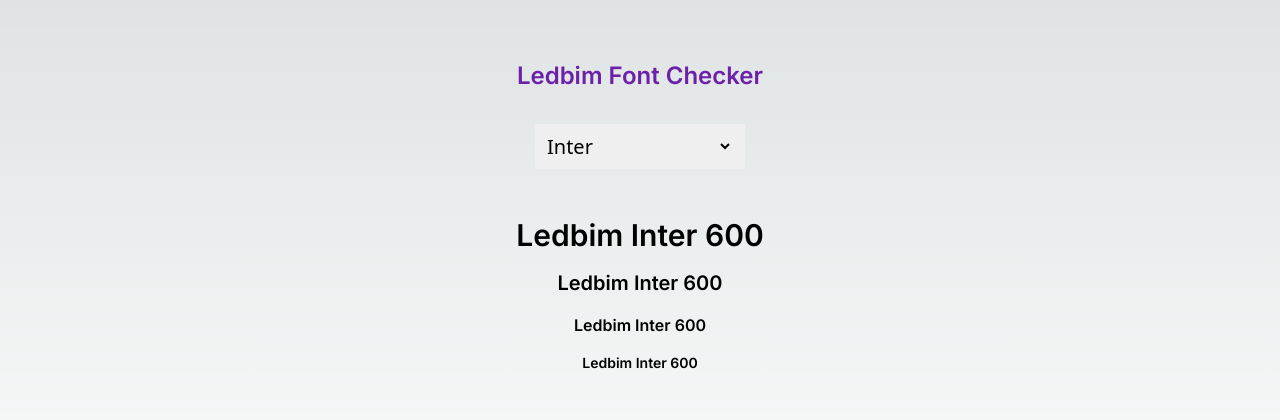
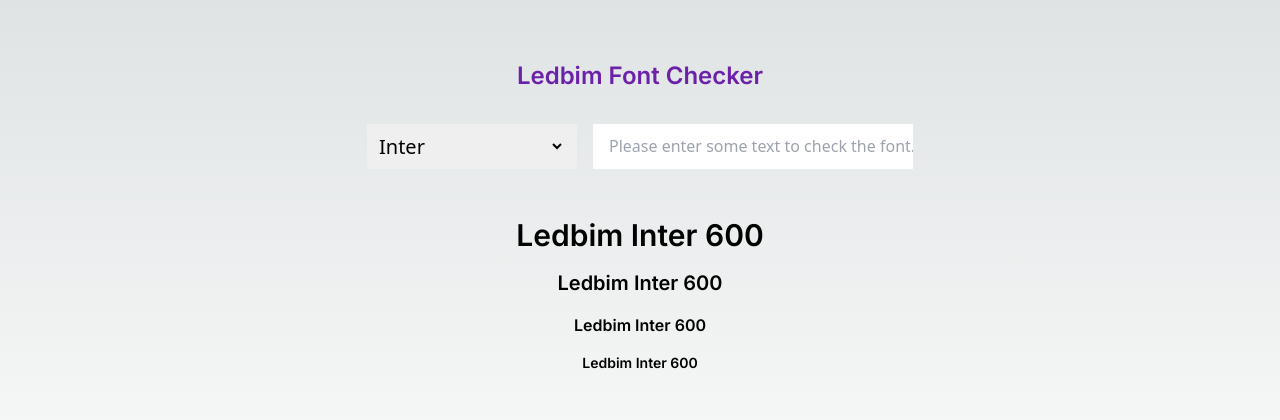
Before and after one commit to onurataasar/ledbim-font-checker, a Next.js app: page / in a window 1280 px wide. Shown: the part 184-604 px from the top of the page. Built offline with nearby package versions, Linux system fonts and the light colour scheme; a web font is replaced by a local one.

Commit message:
text input added

```diff
--- a/components/FontSelect/index.tsx
+++ b/components/FontSelect/index.tsx
@@ -4,11 +4,11 @@
   fonts = [],
   onChange,
 }: {
-  fonts?: Array<string>;
+  fonts: Array<string>;
   onChange: any;
 }) => {
   return (
-    <div>
+    <>
       <select className={styles.font_select} onChange={onChange}>
         {fonts.map((font: any, id) => (
           <option className={styles.option} key={id}>
@@ -16,7 +16,7 @@
           </option>
         ))}
       </select>
-    </div>
+    </>
   );
 };
 
--- /dev/null
+++ b/components/TextInput/index.tsx
@@ -0,0 +1,13 @@
+import React from "react";
+import styles from "./styles.module.scss";
+const TextInput = ({ onChange }: { onChange: any }) => {
+  return (
+    <input
+      className={styles.input}
+      onChange={onChange}
+      placeholder="Please enter some text to check the font..."
+    />
+  );
+};
+
+export default TextInput;
--- /dev/null
+++ b/components/TextInput/styles.module.scss
@@ -0,0 +1,3 @@
+.input {
+  @apply w-80 pl-4;
+}
--- a/pages/index.tsx
+++ b/pages/index.tsx
@@ -3,6 +3,7 @@
 import styles from "@/styles/Home.module.scss";
 import FontSelect from "@/components/FontSelect";
 import React from "react";
+import TextInput from "@/components/TextInput";
 
 const inter = Inter({ weight: "600", subsets: ["latin"] });
 const montserrat = Montserrat({ weight: "600", subsets: ["latin"] });
@@ -12,7 +13,9 @@
 export default function Home() {
   const [selectedFont, setSelectedFont] = React.useState("Inter");
   const [font, setFont] = React.useState(inter);
-
+  const [text, setText] = React.useState(
+    `Ledbim ${selectedFont} ${font.style.fontWeight}`
+  );
   React.useEffect(() => {
     if (selectedFont === "Inter") {
       setFont(inter);
@@ -40,21 +43,20 @@
       </Head>
       <main className={styles.main}>
         <h1 className={inter.className}>Ledbim Font Checker</h1>
-        <FontSelect fonts={fonts} onChange={(e: any) => handleSelect(e)} />
+        <div className={styles.input_container}>
+          <FontSelect fonts={fonts} onChange={(e: any) => handleSelect(e)} />
+          <TextInput
+            onChange={(e: {
+              target: { value: React.SetStateAction<string> };
+            }) => setText(e.target.value)}
+          />
+        </div>
         <div className={styles.container}>
           <div className={styles.font_wrapper}>
-            <h2 className={font.className}>
-              Ledbim {selectedFont} {font.style.fontWeight}
-            </h2>
-            <h3 className={font.className}>
-              Ledbim {selectedFont} {font.style.fontWeight}
-            </h3>
-            <h4 className={font.className}>
-              Ledbim {selectedFont} {font.style.fontWeight}
-            </h4>
-            <h5 className={font.className}>
-              Ledbim {selectedFont} {font.style.fontWeight}
-            </h5>
+            <h2 className={font.className}>{text}</h2>
+            <h3 className={font.className}>{text}</h3>
+            <h4 className={font.className}>{text}</h4>
+            <h5 className={font.className}>{text}</h5>
           </div>
         </div>
       </main>
--- a/styles/Home.module.scss
+++ b/styles/Home.module.scss
@@ -7,6 +7,9 @@
   min-height: 100vh;
   h1 {
     @apply text-2xl text-purple-800;
+  }
+  .input_container {
+    @apply flex gap-4;
   }
 }
 
```
